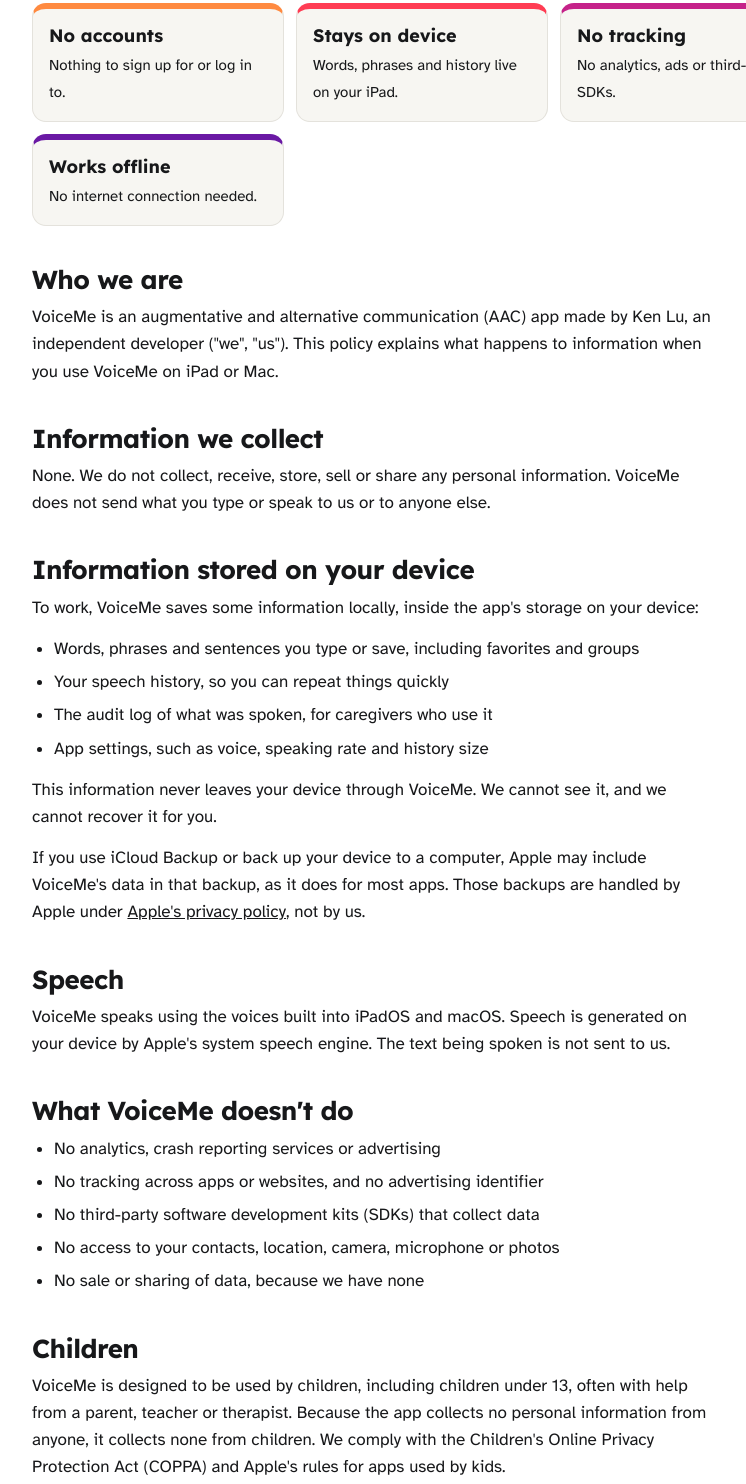
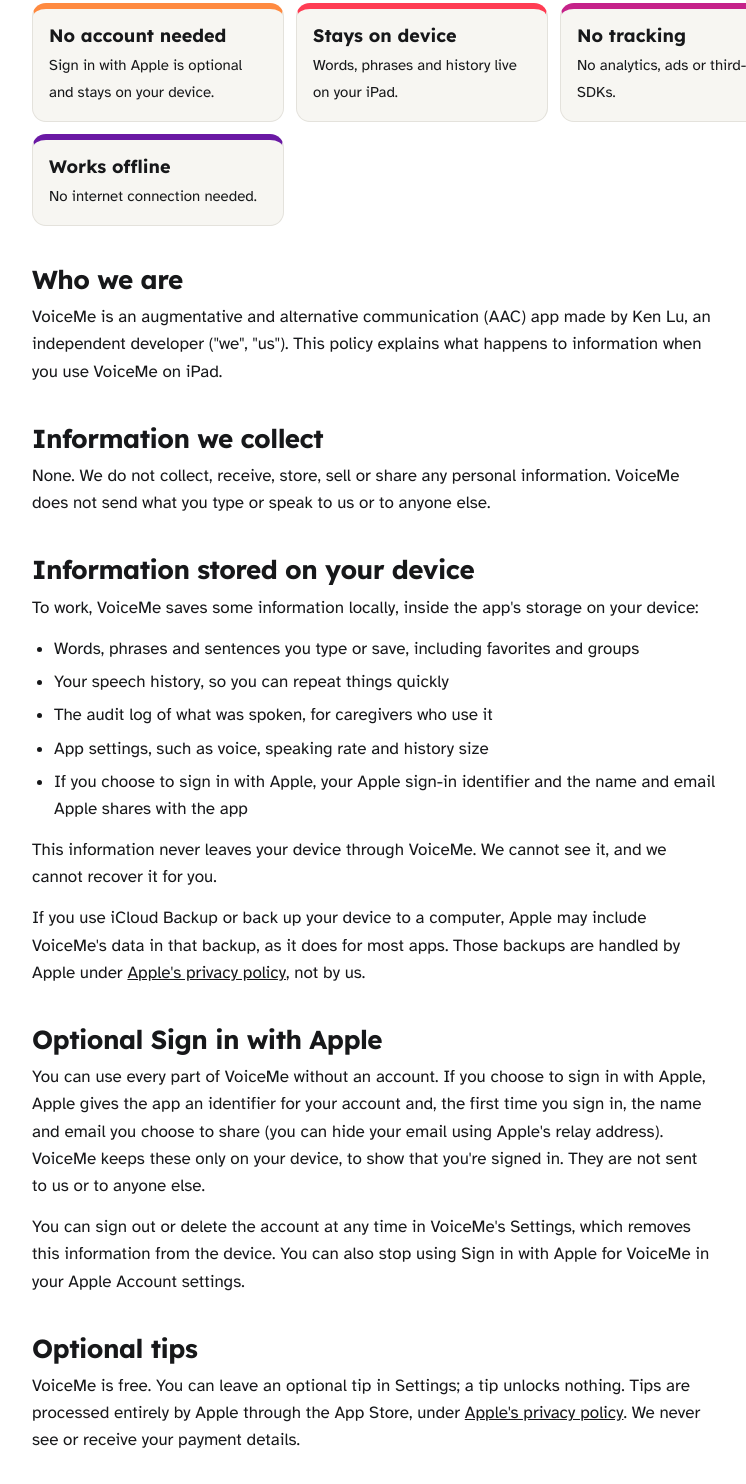
Before and after one commit to kenl497/kenylu.com, a plain HTML site: page voiceme/privacy/index.html in a window 1280 px wide. Shown: the part 423-1907 px from the top of the page, without its empty margins (218-964 px from the left). Drawn offline with Linux system fonts and the light colour scheme.

Commit message:
Privacy policy and support: cover optional Sign in with Apple and tips
Co-Authored-By: Claude Opus 5.5 <noreply@anthropic.com>
Claude-Session: https://claude.ai/code/session_01CKAg3YpMVoMJp6hTaNhyUf

```diff
--- a/voiceme/privacy/index.html
+++ b/voiceme/privacy/index.html
@@ -28,14 +28,14 @@
 
   <section class="band"><div class="doc">
     <div class="sum">
-      <div class="y"><b>No accounts</b><span>Nothing to sign up for or log in to.</span></div>
+      <div class="y"><b>No account needed</b><span>Sign in with Apple is optional and stays on your device.</span></div>
       <div class="g"><b>Stays on device</b><span>Words, phrases and history live on your iPad.</span></div>
       <div class="bl"><b>No tracking</b><span>No analytics, ads or third-party SDKs.</span></div>
       <div class="pk"><b>Works offline</b><span>No internet connection needed.</span></div>
     </div>
 
     <h2>Who we are</h2>
-    <p>VoiceMe is an augmentative and alternative communication (AAC) app made by Ken Lu, an independent developer ("we", "us"). This policy explains what happens to information when you use VoiceMe on iPad or Mac.</p>
+    <p>VoiceMe is an augmentative and alternative communication (AAC) app made by Ken Lu, an independent developer ("we", "us"). This policy explains what happens to information when you use VoiceMe on iPad.</p>
 
     <h2>Information we collect</h2>
     <p>None. We do not collect, receive, store, sell or share any personal information. VoiceMe does not send what you type or speak to us or to anyone else.</p>
@@ -47,9 +47,17 @@
       <li>Your speech history, so you can repeat things quickly</li>
       <li>The audit log of what was spoken, for caregivers who use it</li>
       <li>App settings, such as voice, speaking rate and history size</li>
+      <li>If you choose to sign in with Apple, your Apple sign-in identifier and the name and email Apple shares with the app</li>
     </ul>
     <p>This information never leaves your device through VoiceMe. We cannot see it, and we cannot recover it for you.</p>
     <p>If you use iCloud Backup or back up your device to a computer, Apple may include VoiceMe's data in that backup, as it does for most apps. Those backups are handled by Apple under <a href="https://www.apple.com/legal/privacy/">Apple's privacy policy</a>, not by us.</p>
+
+    <h2>Optional Sign in with Apple</h2>
+    <p>You can use every part of VoiceMe without an account. If you choose to sign in with Apple, Apple gives the app an identifier for your account and, the first time you sign in, the name and email you choose to share (you can hide your email using Apple's relay address). VoiceMe keeps these only on your device, to show that you're signed in. They are not sent to us or to anyone else.</p>
+    <p>You can sign out or delete the account at any time in VoiceMe's Settings, which removes this information from the device. You can also stop using Sign in with Apple for VoiceMe in your Apple Account settings.</p>
+
+    <h2>Optional tips</h2>
+    <p>VoiceMe is free. You can leave an optional tip in Settings; a tip unlocks nothing. Tips are processed entirely by Apple through the App Store, under <a href="https://www.apple.com/legal/privacy/">Apple's privacy policy</a>. We never see or receive your payment details.</p>
 
     <h2>Speech</h2>
     <p>VoiceMe speaks using the voices built into iPadOS and macOS. Speech is generated on your device by Apple's system speech engine. The text being spoken is not sent to us.</p>
```
Also changed, not shown: voiceme/support/index.html (+8 -0 lines).
